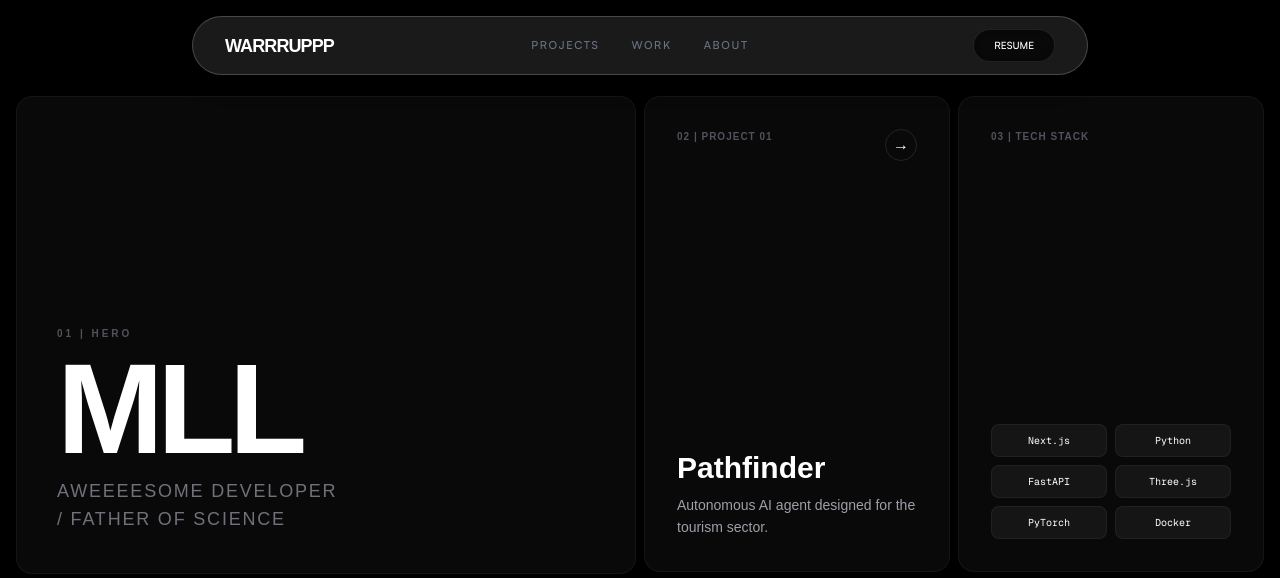
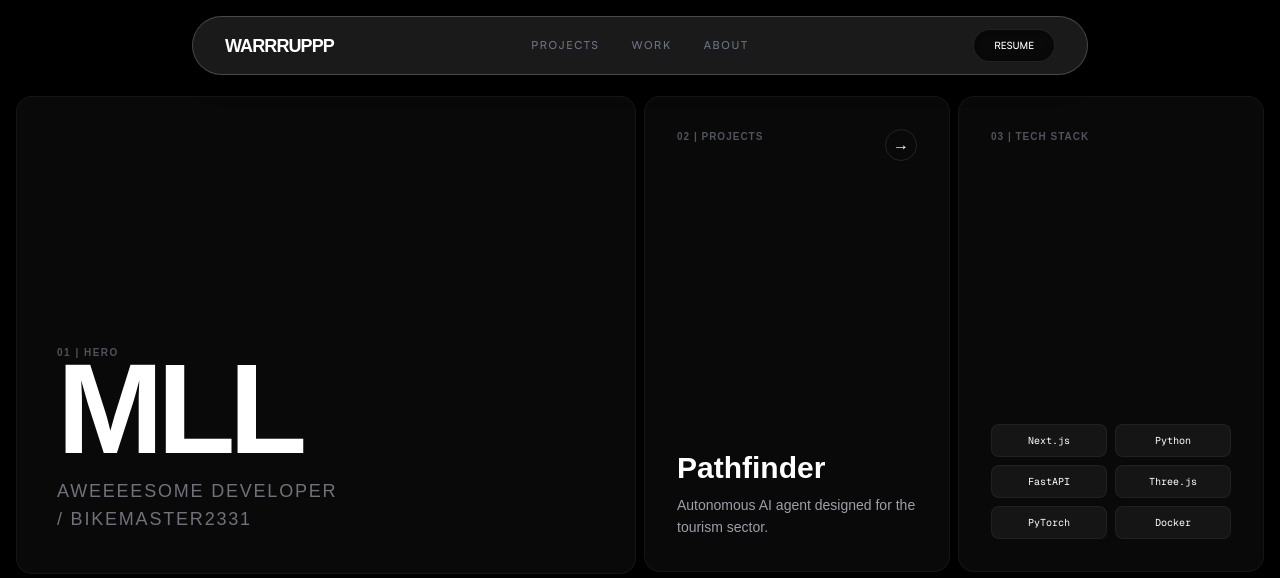
Before and after one commit to bikemaster2331/porpolyo, a Next.js app: page / in a window 1280 px wide. Shown: the top 578 px of the page. Built offline with nearby package versions, Linux system fonts and the light colour scheme.

Commit message:
Refine Hero UI alignment (corrected)

```diff
--- a/src/app/page.tsx
+++ b/src/app/page.tsx
@@ -25,8 +25,23 @@ export default function Home() {
           `}
         >
           <div className="relative z-10">
-            <span className="text-[10px] font-bold text-zinc-600 uppercase tracking-[0.3em] mb-1 block">01 | Hero</span>
             <div className="relative h-32 w-full mb-1">
+              <div className={`
+                absolute top-0 left-0 flex items-baseline gap-6 transition-all duration-700 ease-in-out z-50 origin-top-left
+                ${isExpanded
+                  ? 'transform -translate-y-[28rem] md:-translate-y-[32rem]'
+                  : 'transform translate-y-0'
+                }
+              `}>
+                <span className={`font-bold uppercase tracking-[0.15em] text-zinc-600 ${isExpanded ? 'text-[12px]' : 'text-[10px]'}`}>
+                  01 | Hero
+                </span>
+                {isExpanded && (
+                  <div className="text-[10px] font-bold uppercase tracking-[0.15em] text-zinc-600/50 animate-pulse">
+                    [ Move mouse to exit ]
+                  </div>
+                )}
+              </div>
               {/* FULL NAME: Starts tiny and invisible, grows to 4xl */}
               <h1
                 className={`absolute bottom-0 left-0 font-black tracking-tighter leading-none transition-all duration-700 ease-out whitespace-nowrap
@@ -49,7 +64,7 @@ export default function Home() {
             </div>
             <p className="text-zinc-500 text-lg font-medium max-w-sm uppercase tracking-widest">
               AWEEEESOME DEVELOPER <br />
-              / FATHER OF SCIENCE
+              / BIKEMASTER2331
             </p>
           </div>
           <div className="absolute inset-0 bg-[radial-gradient(circle_at_center,_var(--tw-gradient-stops))] from-blue-500/5 via-transparent to-transparent" />
@@ -63,7 +78,7 @@ export default function Home() {
         {/* 02 | PROJECT */}
         <div className={`md:col-span-1 bg-zinc-900/40 border border-white/5 rounded-2xl p-8 flex flex-col justify-between hover:bg-zinc-800/50 transition-all duration-700 cursor-pointer group ${isExpanded ? 'opacity-0 pointer-events-none' : 'opacity-100'}`}>
           <div className="flex justify-between items-start">
-            <span className="text-[10px] font-bold text-zinc-600 uppercase tracking-widest">02 | Project 01</span>
+            <span className="text-[10px] font-bold text-zinc-600 uppercase tracking-widest">02 | Projects</span>
             <div className="w-8 h-8 rounded-full border border-white/10 flex items-center justify-center group-hover:bg-white group-hover:text-black transition-all">→</div>
           </div>
           <div>
```
